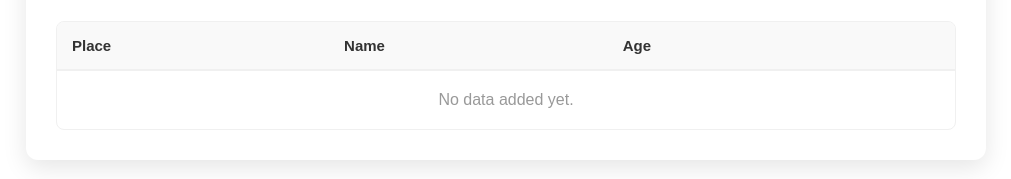
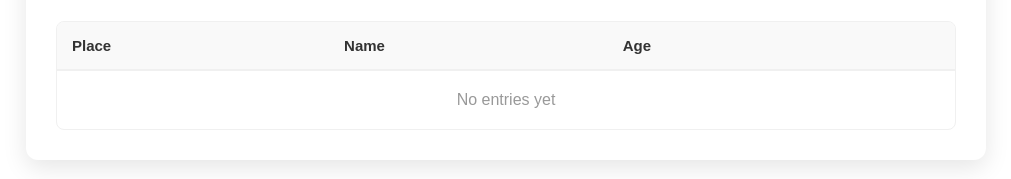
Before and after one commit to Vaishnavi213460/React-Mini-Buildout, a React (Vite) app: page /add-people in a window 1280 px wide. Shown: the part 303-482 px from the top of the page, without its empty margins (134-1145 px from the left). Built offline with nearby package versions, Linux system fonts and the light colour scheme.

Commit message:
people table

```diff
--- a/src/components/AddPeopleTable.jsx
+++ b/src/components/AddPeopleTable.jsx
@@ -30,7 +30,6 @@ const AddPeopleTable = () => {
         <h1 style={{ textAlign: 'center', margin: '0' }}>Add People to Table</h1>
         <p style={{ textAlign: 'center', color: '#666', marginBottom: '30px' }}>Enter Place, Name, and Age, then click Add.</p>
 
-        {/* Form Section */}
         <div style={{ display: 'flex', gap: '15px', marginBottom: '20px' }}>
           <div style={{ flex: 1 }}>
             <label style={labelStyle}>Place</label>
@@ -51,7 +50,6 @@ const AddPeopleTable = () => {
           <button onClick={handleClear} style={clearBtnStyle}>Clear</button>
         </div>
 
-        {/* Table Section */}
         <div style={{ border: '1px solid #f0f0f0', borderRadius: '8px', overflow: 'hidden' }}>
           <table style={{ width: '100%', borderCollapse: 'collapse', textAlign: 'left' }}>
             <thead style={{ backgroundColor: '#f9f9f9' }}>
@@ -65,7 +63,8 @@ const AddPeopleTable = () => {
             <tbody>
               {people.length === 0 ? (
                 <tr>
-                  <td colSpan="4" style={{ padding: '20px', textAlign: 'center', color: '#999' }}>No data added yet.</td>
+                  {/* FIX: String must be exactly "No entries yet" */}
+                  <td colSpan="4" style={{ padding: '20px', textAlign: 'center', color: '#999' }}>No entries yet</td>
                 </tr>
               ) : (
                 people.map((person, index) => (
```
